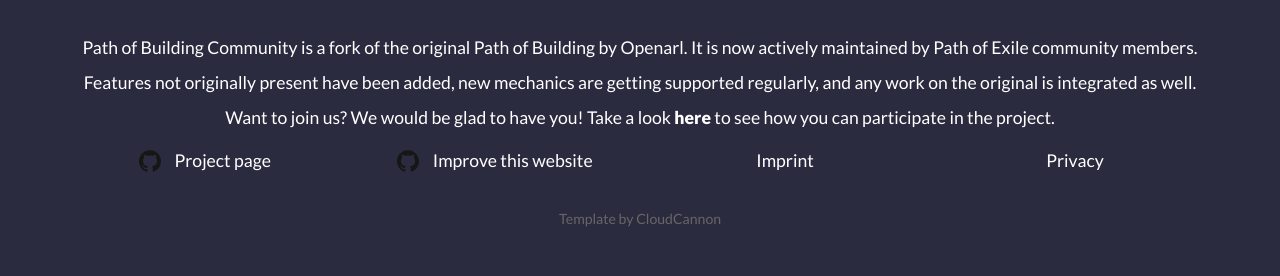
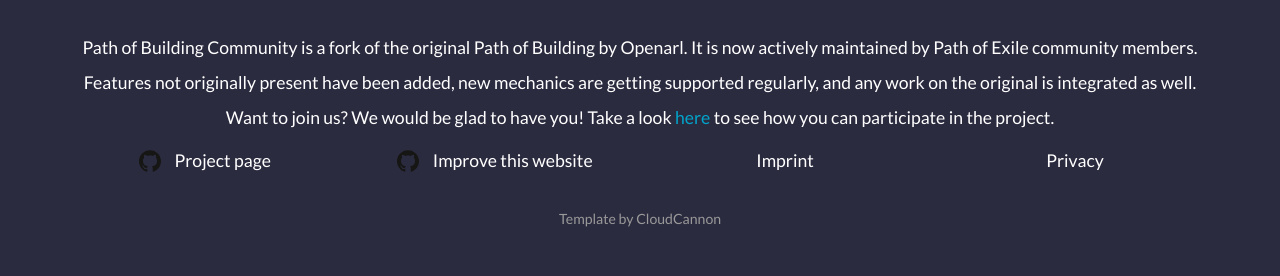
Before and after one commit to PathOfBuildingCommunity/pathofbuildingcommunity.github.io, a Jekyll site: the page built from imprint.md, in a window 1280 px wide. Shown: the part 1434-1710 px from the top of the page. Built offline with Jekyll 4.4.1, drawn with Linux system fonts in a browser that asks for light colours.

Commit message:
fix: shorten download links. revert back the blue links

```diff
--- a/_sass/elements.scss
+++ b/_sass/elements.scss
@@ -13,16 +13,12 @@
 }
 
 a {
-	color: inherit;
+	color: #00a4ca;
 	text-decoration: none;
 }
 
 a:hover {
 	text-decoration: underline;
-}
-
-div.text a {
-	font-weight: bold;
 }
 
 div.button a div {
--- a/_sass/footer.scss
+++ b/_sass/footer.scss
@@ -77,7 +77,9 @@
 		@media #{$tablet} {
 			text-align: center;
 		}
-
+		a {
+			color: #999;
+		}
 	}
 
 	h2 {
@@ -90,6 +92,10 @@
 		@extend %flexbox;
 		@include flex-flow(wrap);
 		margin: -10px -10px 10px -10px;
+
+		a {
+			color: #fff;
+		}
 	}
 
 	.legal-line {
--- a/_sass/landing-page.scss
+++ b/_sass/landing-page.scss
@@ -39,6 +39,10 @@
 	}
 }
 
+.releases {
+	color: inherit;
+}
+
 .bottom-cta {
 	background: linear-gradient(to bottom, $brand-color 0%, $middle-gradient-color 100%);
 	color: #fff;
@@ -52,8 +56,8 @@
 
 	.feature-list {
 		max-width: fit-content;
-  		margin-left: auto;
-  		margin-right: auto;
+		margin-left: auto;
+		margin-right: auto;
 		display: flex;
 		justify-content: center;
 
--- a/index.html
+++ b/index.html
@@ -16,13 +16,12 @@
 						<img class="social-icon" src="{{ site.baseurl }}/images/poe2_icon.png" alt="Path of Exile 1 logo"/>
 						<div>
 							<span>Download</span>
-							<span>Path of Building 2</span>
 							<span>for</span>
 							<span>Path of Exile 2!</span>
 						</div>
 					</a>
 				</div>
-				<a href="https://github.com/PathOfBuildingCommunity/PathOfBuilding-PoE2/releases">
+				<a href="https://github.com/PathOfBuildingCommunity/PathOfBuilding-PoE2/releases" class="releases">
 					See all releases
 				</a>
 			</div>
@@ -35,13 +34,12 @@
 						<img class="social-icon" src="{{ site.baseurl }}/images/poe1_icon.png" alt="Path of Exile 2 logo"/>
 						<div>
 							<span>Download</span>
-							<span>Path of Building</span>
 							<span>for</span>
 							<span>Path of Exile!</span>
 						</div>
 					</a>
 				</div>
-				<a href="https://github.com/PathOfBuildingCommunity/PathOfBuilding/releases">
+				<a href="https://github.com/PathOfBuildingCommunity/PathOfBuilding/releases" class="releases">
 					See all releases
 				</a>
 			</div>
```
